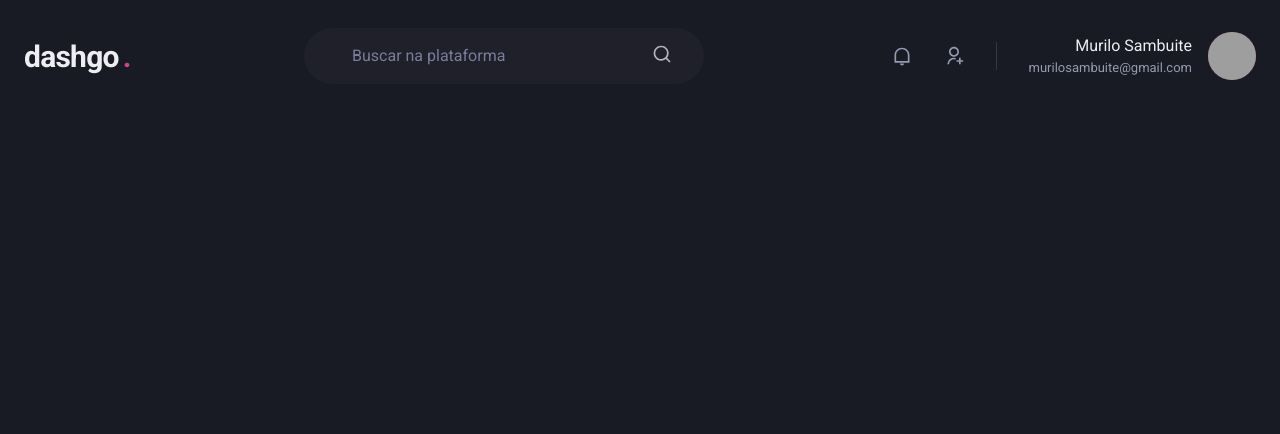
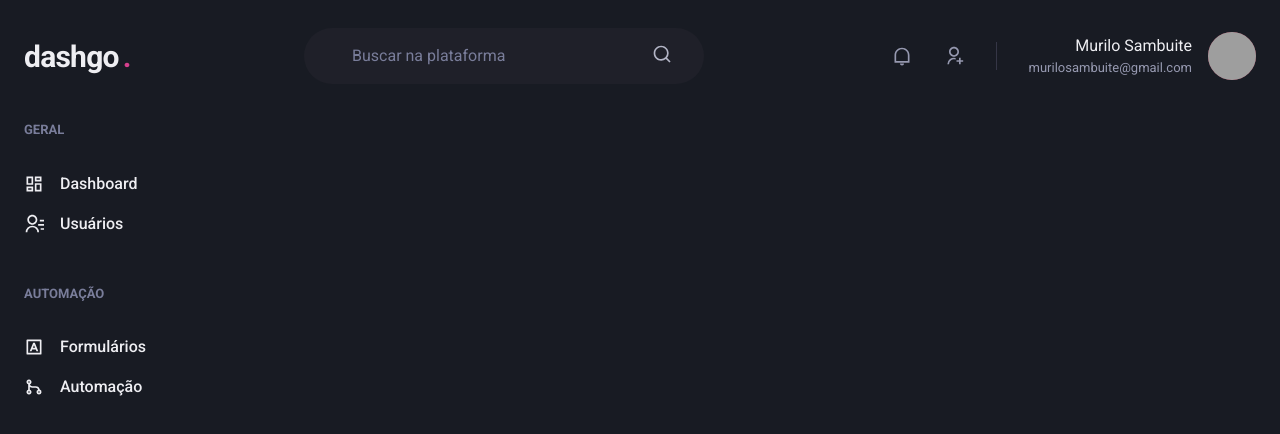
Before and after one commit to sambuite/dashgo, a Next.js app: page /dashboard in a window 1280 px wide. Shown: the top 434 px of the page. Built offline with nearby package versions, Linux system fonts and the light colour scheme; grey boxes are pictures that could not be loaded.

Commit message:
feat: create Sidebar component

```diff
--- /dev/null
+++ b/src/components/Sidebar.tsx
@@ -0,0 +1,54 @@
+import { Box, Icon, Link, Stack, Text } from '@chakra-ui/react';
+import {
+  RiContactsLine,
+  RiDashboardLine,
+  RiGitMergeLine,
+  RiInputMethodLine,
+} from 'react-icons/ri';
+
+export function Sidebar() {
+  return (
+    <Box as='aside' w='64' mr='8'>
+      <Stack spacing='12' align='flex-start'>
+        <Box>
+          <Text fontWeight='bold' color='gray.400' fontSize='small'>
+            GERAL
+          </Text>
+          <Stack spacing='4' mt='8' align='stretch'>
+            <Link display='flex' alignItems='center'>
+              <Icon as={RiDashboardLine} fontSize='20' />
+              <Text ml='4' fontWeight='medium'>
+                Dashboard
+              </Text>
+            </Link>
+            <Link display='flex' alignItems='center'>
+              <Icon as={RiContactsLine} fontSize='20' />
+              <Text ml='4' fontWeight='medium'>
+                Usuários
+              </Text>
+            </Link>
+          </Stack>
+        </Box>
+        <Box>
+          <Text fontWeight='bold' color='gray.400' fontSize='small'>
+            AUTOMAÇÃO
+          </Text>
+          <Stack spacing='4' mt='8' align='stretch'>
+            <Link display='flex' alignItems='center'>
+              <Icon as={RiInputMethodLine} fontSize='20' />
+              <Text ml='4' fontWeight='medium'>
+                Formulários
+              </Text>
+            </Link>
+            <Link display='flex' alignItems='center'>
+              <Icon as={RiGitMergeLine} fontSize='20' />
+              <Text ml='4' fontWeight='medium'>
+                Automação
+              </Text>
+            </Link>
+          </Stack>
+        </Box>
+      </Stack>
+    </Box>
+  );
+}
--- a/src/pages/dashboard.tsx
+++ b/src/pages/dashboard.tsx
@@ -1,5 +1,6 @@
 import { Flex } from '@chakra-ui/react';
 import { Header } from '../components/Header';
+import { Sidebar } from '../components/Sidebar';
 
 export default function Dashboard() {
   return (
@@ -7,7 +8,7 @@
       <Header />
 
       <Flex w='100%' my='6' maxWidth={1480} mx='auto' px='6'>
-        <aside />
+        <Sidebar />
         <main />
       </Flex>
     </Flex>
```
